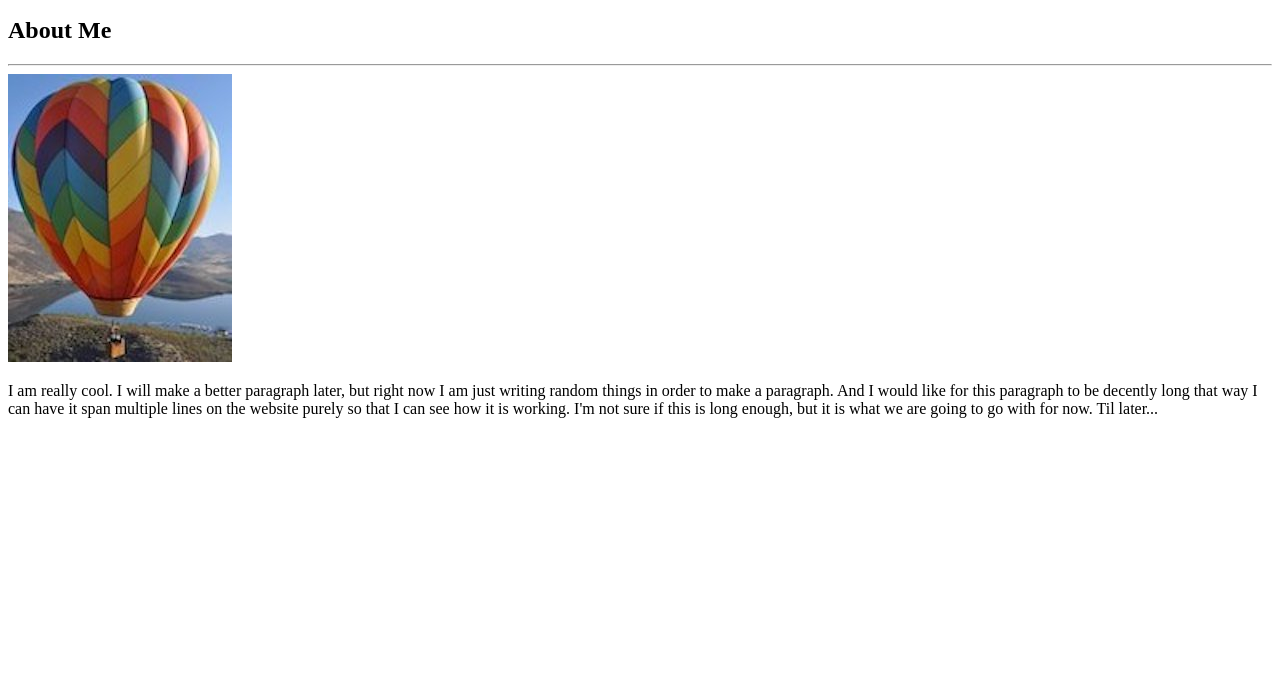
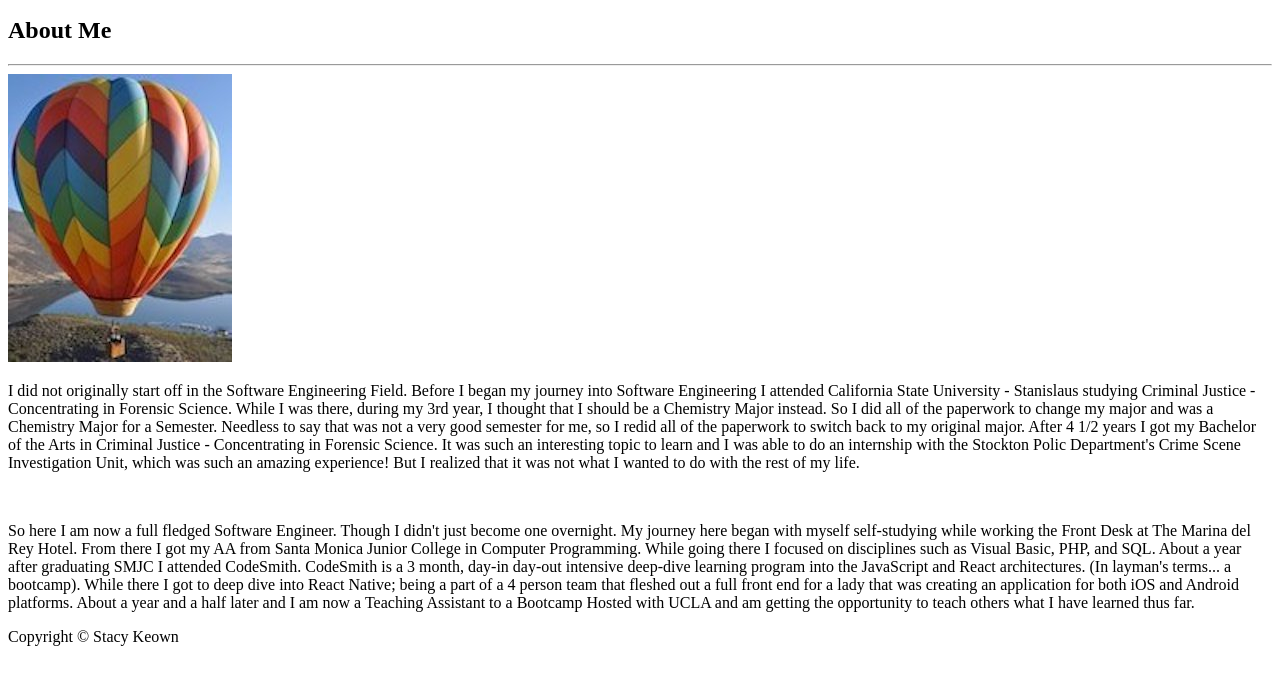
Before and after one commit to skeown13/basic_portfolio, a plain HTML site: page index.html in a window 1280 px wide. Shown: the part 47-732 px from the top of the page. Drawn offline with Linux system fonts and the light colour scheme.

Commit message:
updated the paragraphs so that they were actually about me. also created a footer.

```diff
--- a/index.html
+++ b/index.html
@@ -21,15 +21,25 @@
 
     </header>
 
+    <div class="container">
       <section>
         <h1>
           About Me
         </h1>
 
         <hr>
-      <img src="assets/images/transitionBalloon.jpg" alt="Transition Hot Air Balloon">
-      <p>I am really cool. I will make a better paragraph later, but right now I am just writing random things in order to make a paragraph. And I would like for this paragraph to be decently long that way I can have it span multiple lines on the website purely so that I can see how it is working. I'm not sure if this is long enough, but it is what we are going to go with for now. Til later...</p>
+        <img class="transition" src="assets/images/transitionBalloon.jpg" alt="Transition Hot Air Balloon">
+        <p>I did not originally start off in the Software Engineering Field. Before I began my journey into Software Engineering I attended California State University - Stanislaus studying Criminal Justice - Concentrating in Forensic Science. While I was there, during my 3rd year, I thought that I should be a Chemistry Major instead. So I did all of the paperwork to change my major and was a Chemistry Major for a Semester. Needless to say that was not a very good semester for me, so I redid all of the paperwork to switch back to my original major. After 4 1/2 years I got my Bachelor of the Arts in Criminal Justice - Concentrating in Forensic Science. It was such an interesting topic to learn and I was able to do an internship with the Stockton Polic Department's Crime Scene Investigation Unit, which was such an amazing experience! But I realized that it was not what I wanted to do with the rest of my life.</p>
+        <br>
+        <p>So here I am now a full fledged Software Engineer. Though I didn't just become one overnight. My journey here began with myself self-studying while working the Front Desk at The Marina del Rey Hotel. From there I got my AA from Santa Monica Junior College in Computer Programming. While going there I focused on disciplines such as Visual Basic, PHP, and SQL. About a year after graduating SMJC I attended CodeSmith. CodeSmith is a 3 month, day-in day-out intensive deep-dive learning program into the JavaScript and React architectures. (In layman's terms... a bootcamp). While there I got to deep dive into React Native; being a part of a 4 person team that fleshed out a full front end for a lady that was creating an application for both iOS and Android platforms. About a year and a half later and I am now a Teaching Assistant to a Bootcamp Hosted with UCLA and am getting the opportunity to teach others what I have learned thus far.</p>
       </section>
+    </div>
+
+    <footer>
+      <div class="container">
+        Copyright &copy; Stacy Keown
+      </div>
+    </footer>
 
   </body>
 </html>
```
Lines whose indentation alone changed are shown as unchanged.
